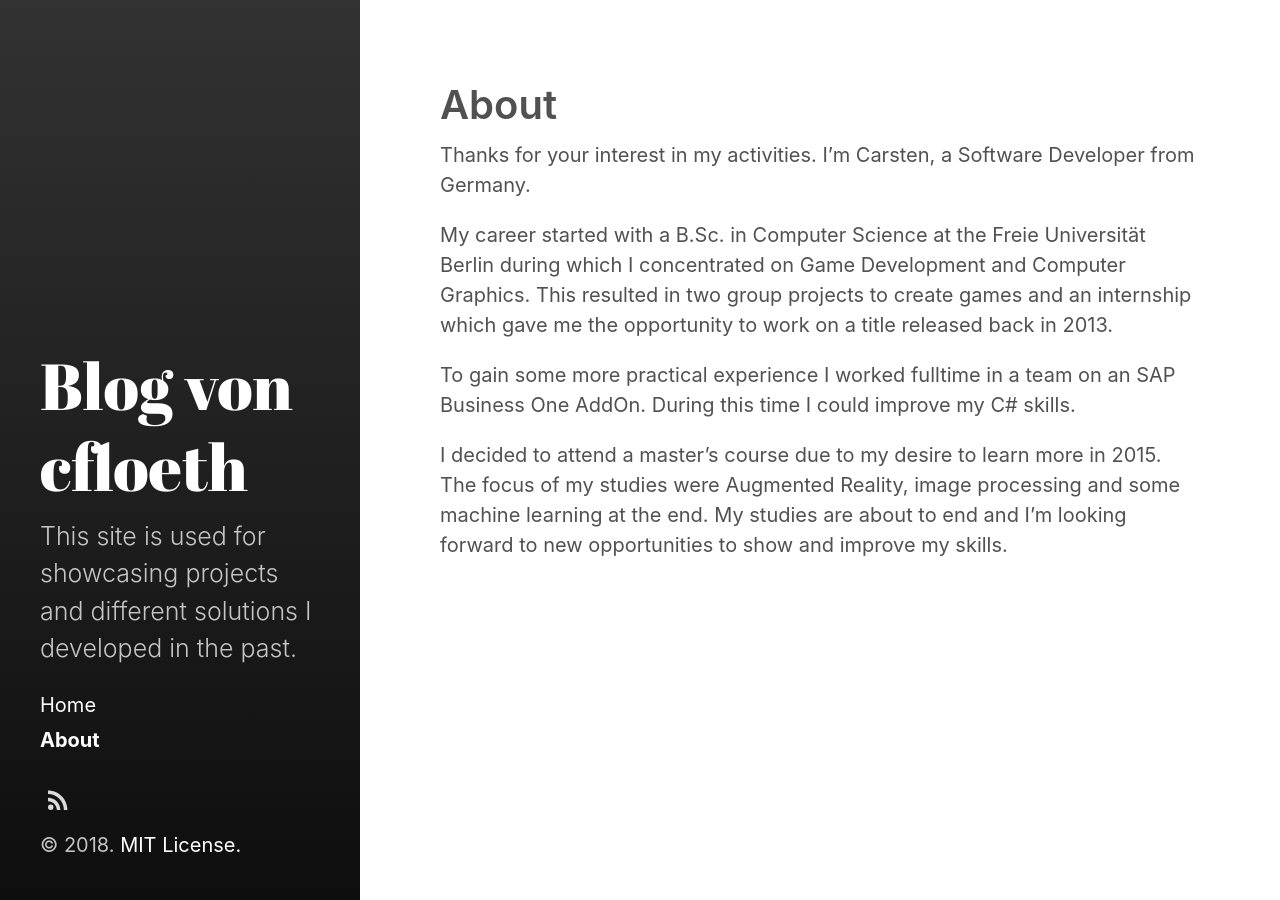
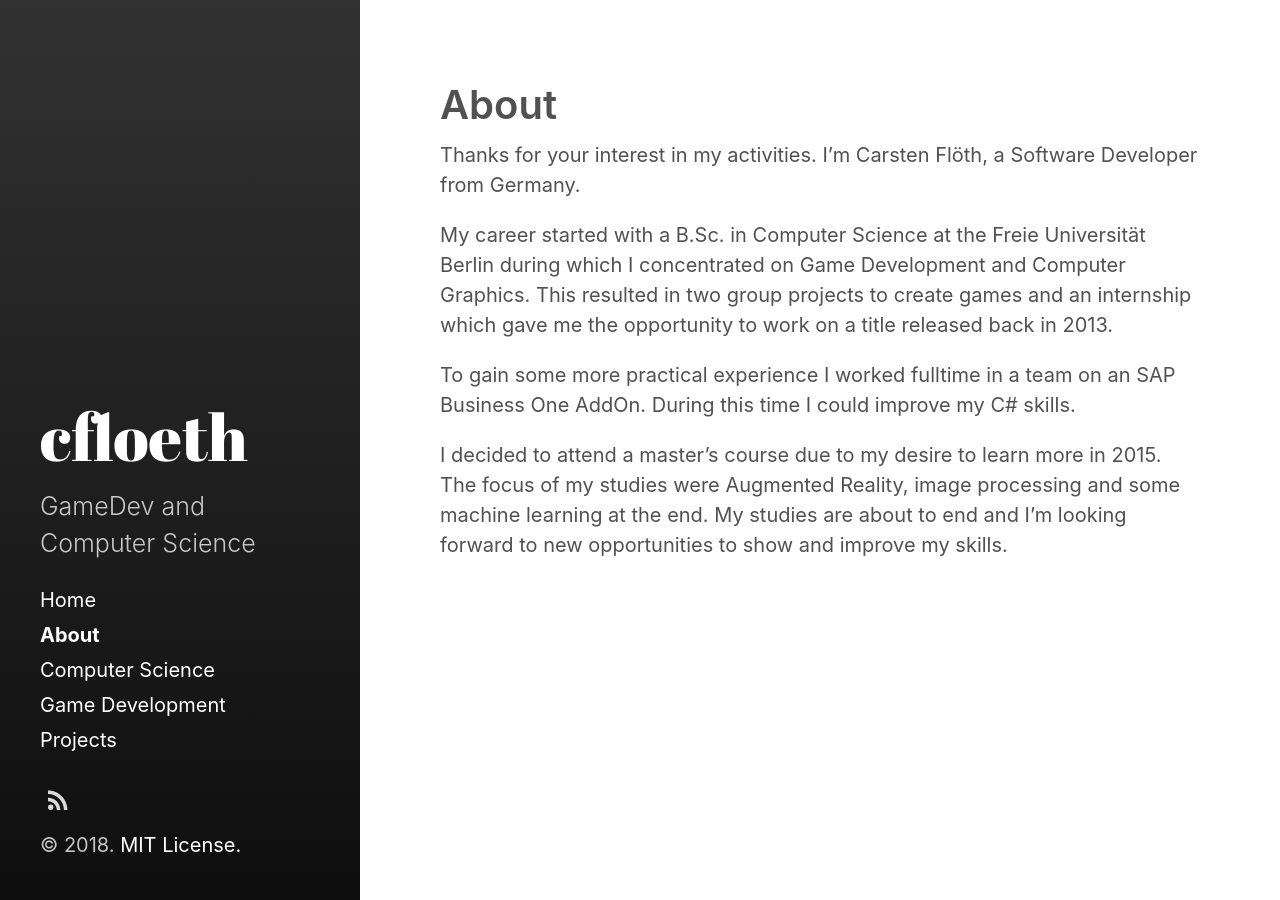
Before and after one commit to TypeCarst/typecarst.github.io, a Jekyll site: the page built from about.md, in a window 1280 px wide. Built offline with Jekyll 4.4.1, drawn with Linux system fonts in a browser that asks for light colours.

Commit message:
added content and some features

```diff
--- a/_config.yml
+++ b/_config.yml
@@ -3,7 +3,16 @@ markdown:         kramdown
 highlighter:      rouge
 
 theme: jekyll-theme-hydeout
-title: Blog von cfloeth
-description: This site is used for showcasing projects and different solutions I developed in the past.
+title: cfloeth
+description: GameDev and Computer Science
+
+paginate: 5
+
+plugins:
+  - jekyll-feed
+  - jekyll-gist
+  - jekyll-paginate
 
 sidebar_home_link:  true
+disqus:
+  shortname: cfloeth
--- a/about.md
+++ b/about.md
@@ -4,7 +4,7 @@ title: About
 sidebar_link: true
 ---
 
-Thanks for your interest in my activities. I'm Carsten, a Software Developer from Germany.
+Thanks for your interest in my activities. I'm Carsten Flöth, a Software Developer from Germany.
 
 My career started with a B.Sc. in Computer Science at the Freie Universität Berlin during which I concentrated on Game Development and Computer Graphics. This resulted in two group projects to create games and an internship which gave me the opportunity to work on a title released back in 2013.
 
--- a/index.html
+++ b/index.html
@@ -2,6 +2,8 @@
 layout: index
 title: Home
 ---
-<h1>Welcome to my blog!</h1>
+<h1>Welcome!</h1>
 
-I'm XX YY, a Software Developer from Germany.
+My name is Carsten and I'm a software developer from Germany. On this site I will show my solutions and progress in different projects, which will be mostly related to computer science and game development. <br><br>
+
+The newest ones you can find right here:<br><br>
```
Also changed, not shown: 404.html (added, +10 -0 lines), _posts/2017-06-01-hello-hydeout.md (deleted, +0 -82 lines), _posts/2018-01-10-post-flickrLogosParsing.md (added, +76 -0 lines), category/computer-science.md (added, +8 -0 lines), category/gamedev.md (added, +8 -0 lines), category/projects.md (added, +8 -0 lines), LICENSE.md (added), _screenshots/1.png (deleted), _screenshots/2.png (deleted), _screenshots/3.png (deleted), favicon.ico (added), favicon.png (added), jekyll-theme-hydeout.gemspec (added).
